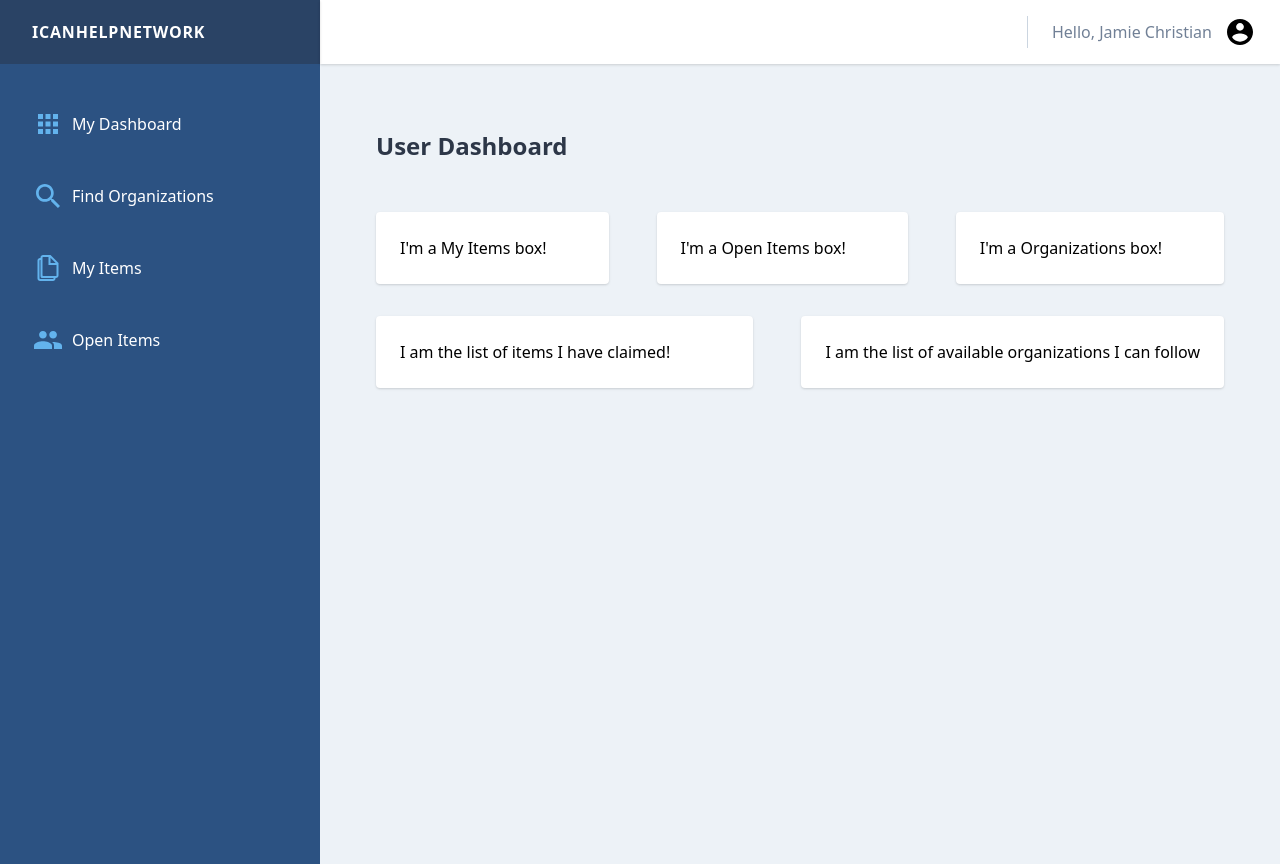
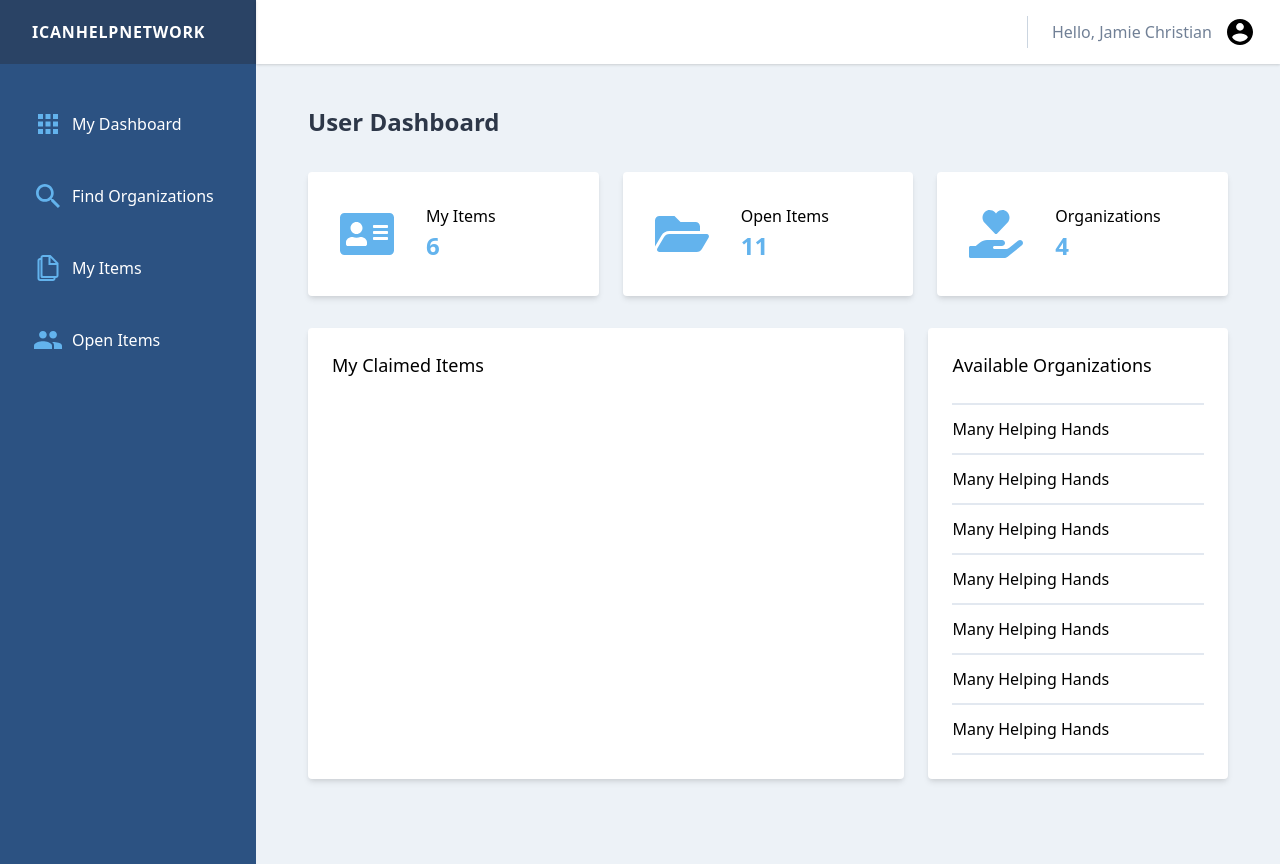
Before and after one commit to jmechristian/ICHN-v2, a React (Create React App) app: page /#/Dashboard in a window 1280 px wide. Built offline with nearby package versions, Linux system fonts and the light colour scheme.

Commit message:
more dashboard ui

```diff
--- a/package.json
+++ b/package.json
@@ -3,6 +3,9 @@
   "version": "0.1.0",
   "private": true,
   "dependencies": {
+    "@fortawesome/fontawesome-svg-core": "^1.2.22",
+    "@fortawesome/free-solid-svg-icons": "^5.10.2",
+    "@fortawesome/react-fontawesome": "^0.1.4",
     "axios": "^0.19.0",
     "jwt-decode": "^2.2.0",
     "react": "^16.9.0",
--- a/src/components/layout/Sidebar.js
+++ b/src/components/layout/Sidebar.js
@@ -2,29 +2,29 @@ import React from 'react';
 
 const Sidebar = () => {
   return (
-    <div className='w-1/4 min-h-screen'>
-      <div className='flex h-16 bg-blue-900 items-center shadow z-20'>
-        <span className='font-bold uppercase tracking-wider text-white ml-8'>
+    <div className="w-1/5 min-h-screen">
+      <div className="flex h-16 bg-blue-900 items-center shadow z-20">
+        <span className="font-bold uppercase tracking-wider text-white ml-8">
           iCanHelpNetwork
         </span>
       </div>
-      <div className='flex min-h-screen bg-blue-800 text-blue-400'>
-        <ul className='flex flex-col ml-8 my-6 '>
-          <li className='flex py-5 items-center'>
-            <ion-icon name='apps' size='large'></ion-icon>
-            <span className='ml-2 text-white'>My Dashboard</span>
+      <div className="flex min-h-screen bg-blue-800 text-blue-400">
+        <ul className="flex flex-col ml-8 my-6 ">
+          <li className="flex py-5 items-center">
+            <ion-icon name="apps" size="large"></ion-icon>
+            <span className="ml-2 text-white">My Dashboard</span>
           </li>
-          <li className='flex py-5 items-center'>
-            <ion-icon name='search' size='large'></ion-icon>
-            <span className='ml-2 text-white'>Find Organizations</span>
+          <li className="flex py-5 items-center">
+            <ion-icon name="search" size="large"></ion-icon>
+            <span className="ml-2 text-white">Find Organizations</span>
           </li>
-          <li className='flex py-5 items-center'>
-            <ion-icon name='copy' size='large'></ion-icon>
-            <span className='ml-2 text-white'>My Items</span>
+          <li className="flex py-5 items-center">
+            <ion-icon name="copy" size="large"></ion-icon>
+            <span className="ml-2 text-white">My Items</span>
           </li>
-          <li className='flex py-5 items-center'>
-            <ion-icon name='people' size='large'></ion-icon>
-            <span className='ml-2 text-white'>Open Items</span>
+          <li className="flex py-5 items-center">
+            <ion-icon name="people" size="large"></ion-icon>
+            <span className="ml-2 text-white">Open Items</span>
           </li>
         </ul>
       </div>
--- a/src/components/profile/AvailableOrgs.js
+++ b/src/components/profile/AvailableOrgs.js
@@ -2,8 +2,19 @@ import React from 'react';
 
 const AvailableOrgs = () => {
   return (
-    <div className="flex bg-white shadow mx-6 p-6 rounded">
-      I am the list of available organizations I can follow
+    <div className="flex flex-col w-1/3 bg-white shadow-md mx-3 p-6 rounded">
+      <div className="w-full border-b-2 pb-6">
+        <span className="text-lg">Available Organizations</span>
+      </div>
+      <div className="flex flex-col">
+        <div className="flex border-b-2 py-3">Many Helping Hands</div>
+        <div className="flex border-b-2 py-3">Many Helping Hands</div>
+        <div className="flex border-b-2 py-3">Many Helping Hands</div>
+        <div className="flex border-b-2 py-3">Many Helping Hands</div>
+        <div className="flex border-b-2 py-3">Many Helping Hands</div>
+        <div className="flex border-b-2 py-3">Many Helping Hands</div>
+        <div className="flex border-b-2 py-3">Many Helping Hands</div>
+      </div>
     </div>
   );
 };
--- a/src/components/profile/Dashboard.js
+++ b/src/components/profile/Dashboard.js
@@ -1,4 +1,9 @@
 import React from 'react';
+import {
+  faAddressCard,
+  faFolderOpen,
+  faHandHoldingHeart
+} from '@fortawesome/free-solid-svg-icons';
 
 import ItemStat from './ItemStat';
 import MyItemList from './MyItemsList';
@@ -9,19 +14,23 @@ const Dashboard = () => {
   return (
     <div className="flex flex-grow flex-col">
       <DashboardHeader username="Jamie Christian" />
-      <div className="flex flex-grow flex-col bg-gray-200">
-        <div className="w-full mt-16 px-8 mb-4">
-          <div className="text-2xl font-semibold text-gray-800 ml-6 mb-12">
+      <div className="flex flex-grow flex-col bg-gray-200 py-6 px-10">
+        <div className="w-full mt-4 mb-4">
+          <div className="text-2xl font-semibold text-gray-800 ml-3 mb-8">
             User Dashboard
           </div>
           <div className="flex flex-grow justify-center">
-            <ItemStat title="My Items" />
-            <ItemStat title="Open Items" />
-            <ItemStat title="Organizations" />
+            <ItemStat title="My Items" name={faAddressCard} number="6" />
+            <ItemStat title="Open Items" name={faFolderOpen} number="11" />
+            <ItemStat
+              title="Organizations"
+              name={faHandHoldingHeart}
+              number="4"
+            />
           </div>
         </div>
-        <div className="w-full px-8 my-4">
-          <div className="flex flex-grow justify-center">
+        <div className="w-full mt-4 mb-4">
+          <div className="flex flex-grow">
             <MyItemList />
             <AvailableOrgs />
           </div>
--- a/src/components/profile/ItemStat.js
+++ b/src/components/profile/ItemStat.js
@@ -1,9 +1,17 @@
 import React from 'react';
+import { FontAwesomeIcon } from '@fortawesome/react-fontawesome';
 
 const ItemStat = props => {
+  const { name } = props;
   return (
-    <div className="flex flex-grow bg-white shadow mx-6 p-6 rounded">
-      I'm a {props.title} box!
+    <div className="flex w-1/3 bg-white shadow-md mx-3 p-8 rounded items-center">
+      <div className="mr-8 text-blue-400">
+        <FontAwesomeIcon icon={name} size="3x" />
+      </div>
+      <div className="flex flex-col">
+        <div>{props.title}</div>
+        <div className="text-2xl font-bold text-blue-400">{props.number}</div>
+      </div>
     </div>
   );
 };
--- a/src/components/profile/MyItemsList.js
+++ b/src/components/profile/MyItemsList.js
@@ -2,8 +2,10 @@ import React from 'react';
 
 const MyItemsList = () => {
   return (
-    <div className="flex flex-grow bg-white shadow mx-6 p-6 rounded">
-      I am the list of items I have claimed!
+    <div className="flex w-2/3 bg-white shadow-md mx-3 p-6 rounded">
+      <div>
+        <span className="text-lg">My Claimed Items</span>
+      </div>
     </div>
   );
 };
```
Also changed, not shown: 2 other files (tests, documents, lock files or other folders).
